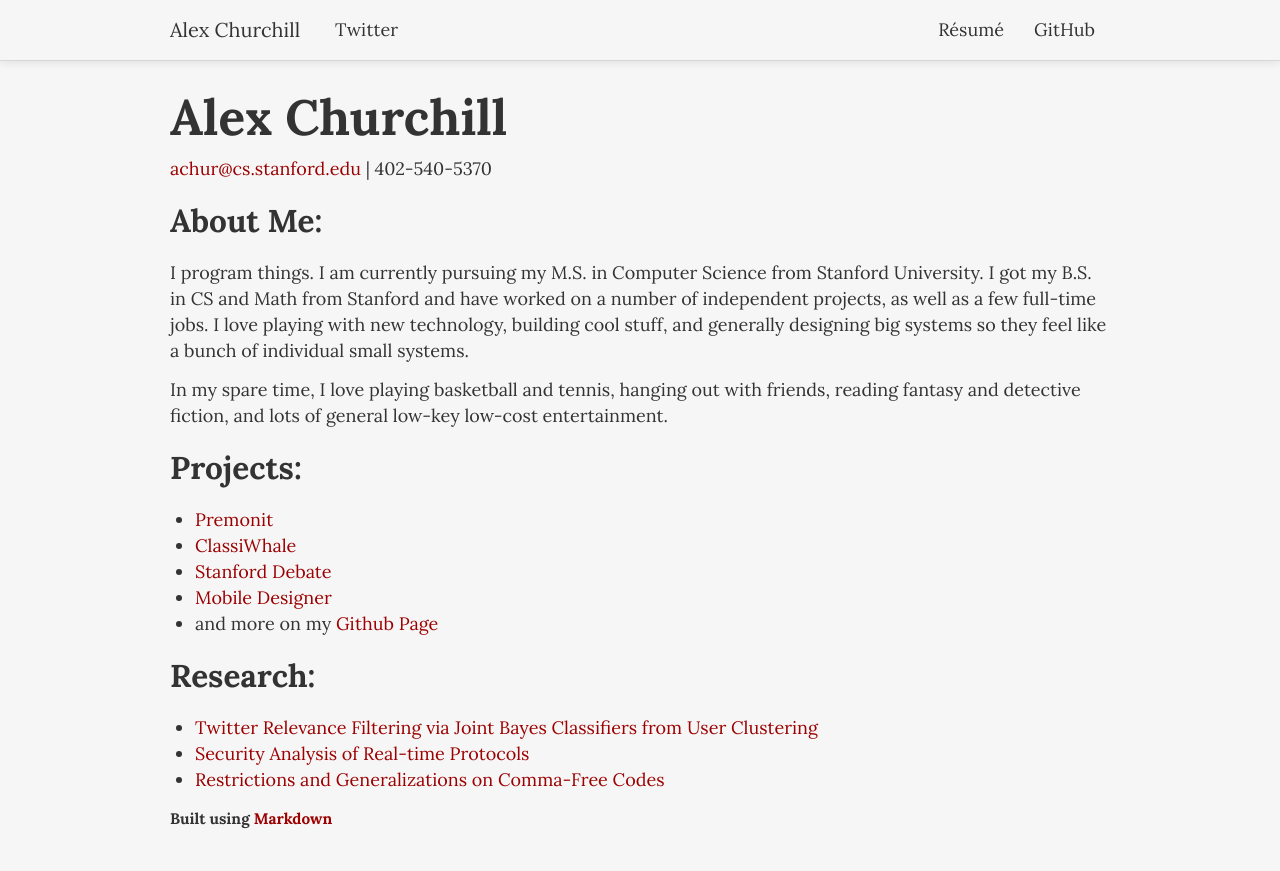
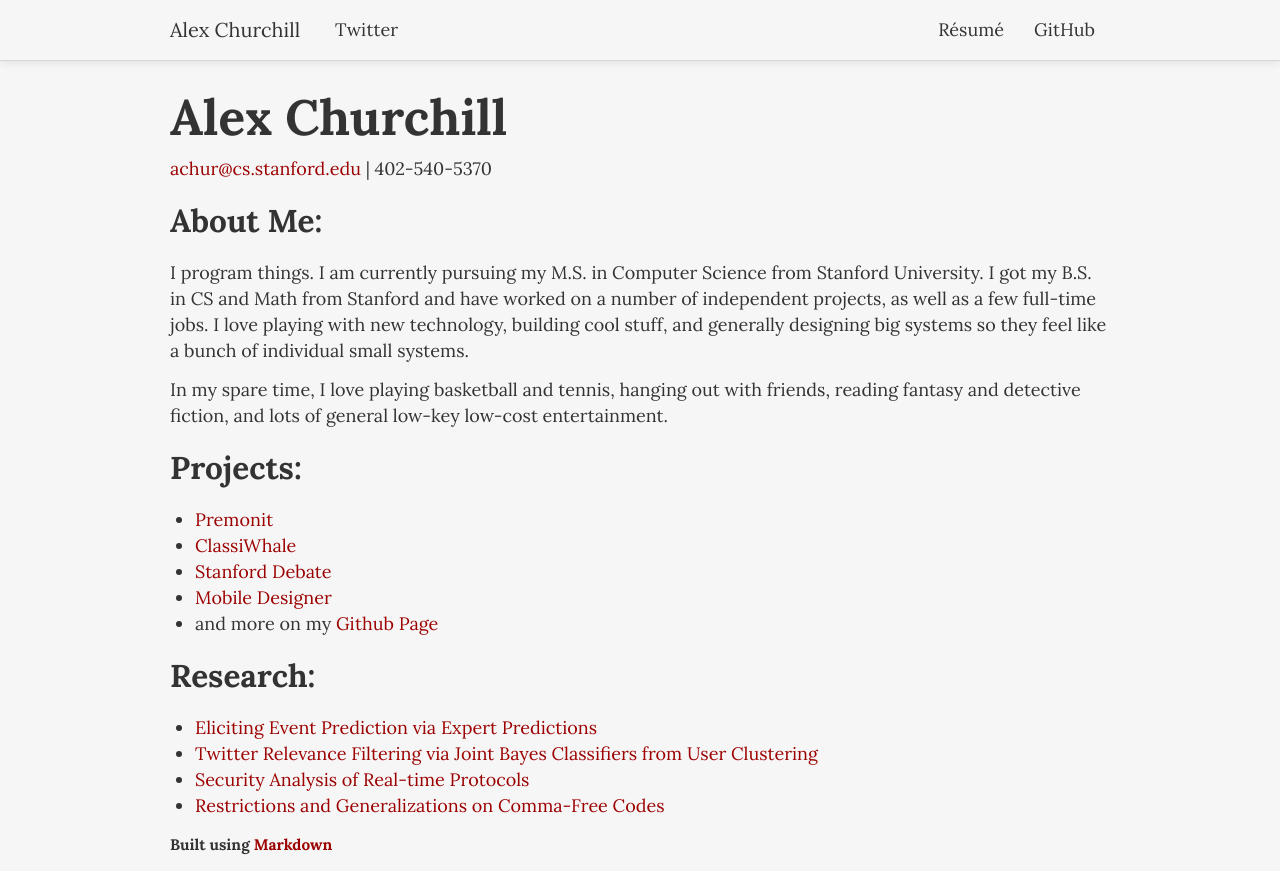
Before and after one commit to achur/achur.github.com, a plain HTML site: page index.html in a window 1280 px wide. Before the commit the page ends 845 px from the top, so only its background shows below. Drawn offline with Linux system fonts and the light colour scheme.

Commit message:
Add eliciting expert predictions

```diff
--- a/index.html
+++ b/index.html
@@ -56,6 +56,7 @@ In my spare time, I love playing basketball and tennis, hanging out with friends
 <h3>Research:</h3>
 
 <ul>
+<li><a href="ElicitingExpertPredictions.pdf">Eliciting Event Prediction via Expert Predictions</a></li>
 <li><a href="TwitterFiltering.pdf">Twitter Relevance Filtering via Joint Bayes Classifiers from User Clustering</a></li>
 <li><a href="SIP-SRTP.pdf">Security Analysis of Real-time Protocols</a></li>
 <li><a href="http://www.combinatorics.org/ojs/index.php/eljc/article/view/v16i1r25">Restrictions and Generalizations on Comma-Free Codes</a></li>
```
